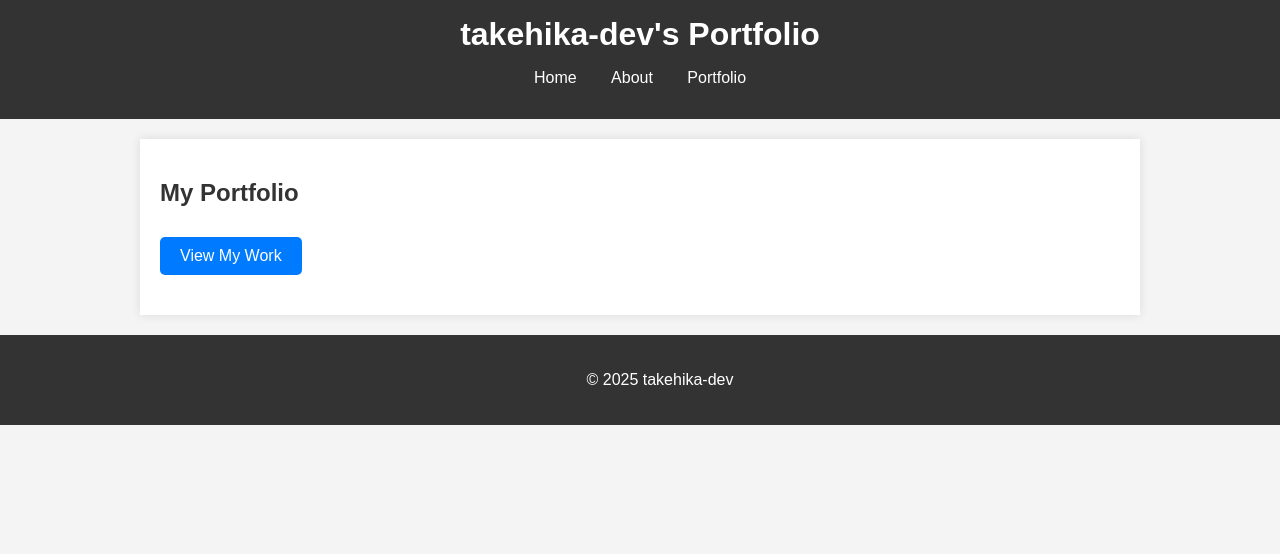
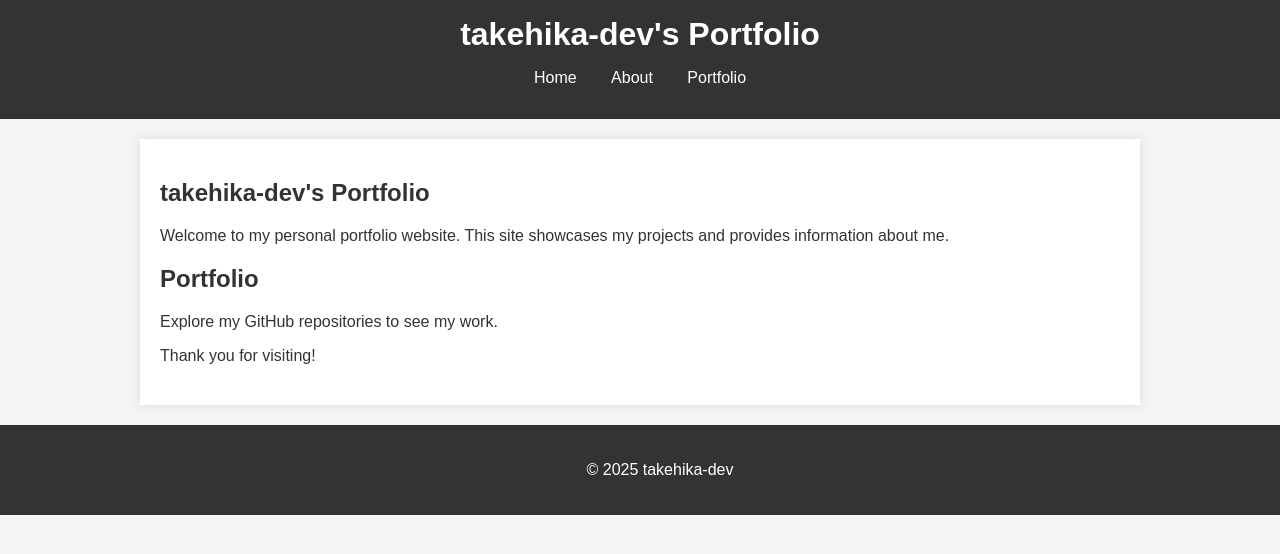
Before and after one commit to takehika-dev/takehika-dev.github.io, a plain HTML site: page index.html in a window 1280 px wide. Shown: the top 554 px of the page. Drawn offline with Linux system fonts and the light colour scheme.

Commit message:
Update content, translate Japanese text to English, and integrate README into homepage

```diff
--- a/index.html
+++ b/index.html
@@ -19,8 +19,13 @@
     </header>
     <main>
         <section id="hero">
-            <h2>My Portfolio</h2>
-            <a href="portfolio.html" class="button">View My Work</a>
+            <h1>takehika-dev's Portfolio</h1>
+            <p>Welcome to my personal portfolio website. This site showcases my projects and provides information about me.</p>
+
+            <h2>Portfolio</h2>
+            <p>Explore my GitHub repositories to see my work.</p>
+
+            <p>Thank you for visiting!</p>
         </section>
     </main>
     <footer>
--- a/script.js
+++ b/script.js
@@ -15,7 +15,6 @@ document.addEventListener('DOMContentLoaded', () => {
                     repoCard.classList.add('repository-card');
                     repoCard.innerHTML = `
                         <h3>${repo.name}</h3>
-                        <p>${repo.description || 'No description'}</p>
                         <p>Language: ${repo.language || 'Unknown'}</p>
                         <a href="${repo.html_url}" target="_blank">View on GitHub</a>
                     `;
```
Also changed, not shown: 1 other file.
